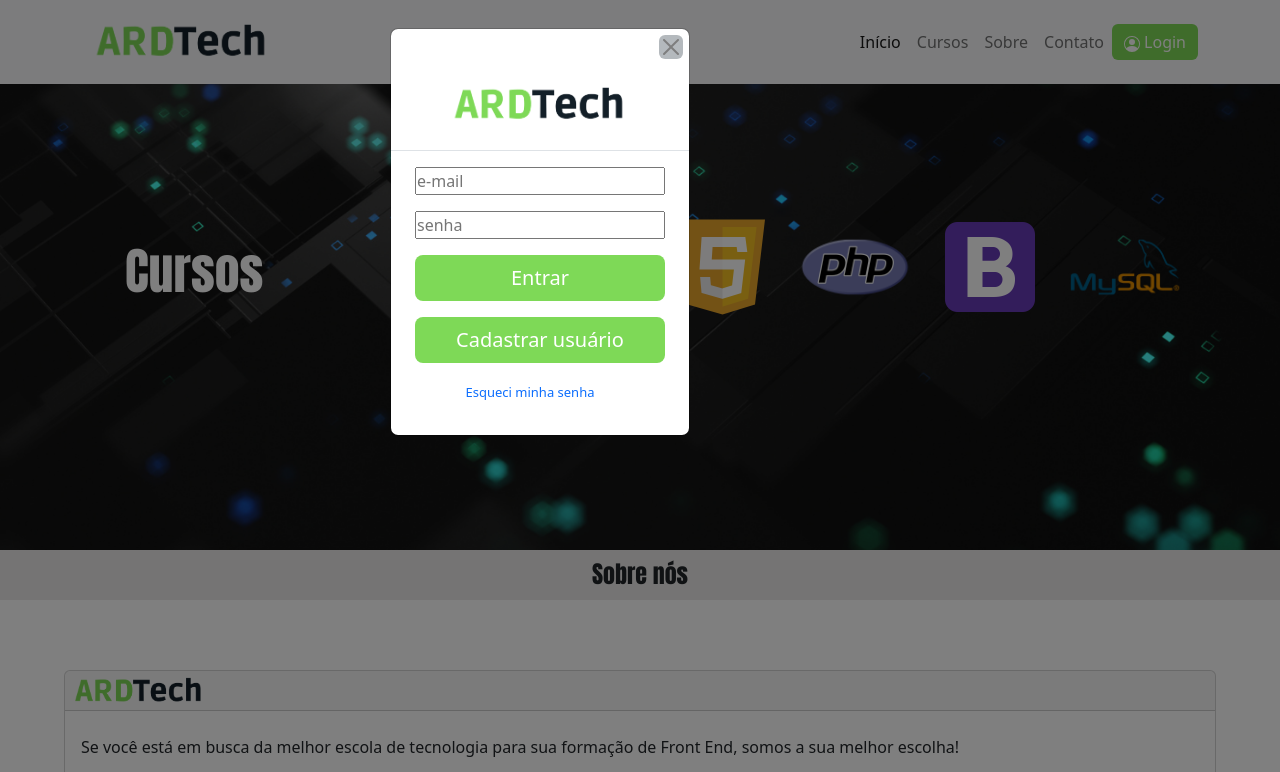
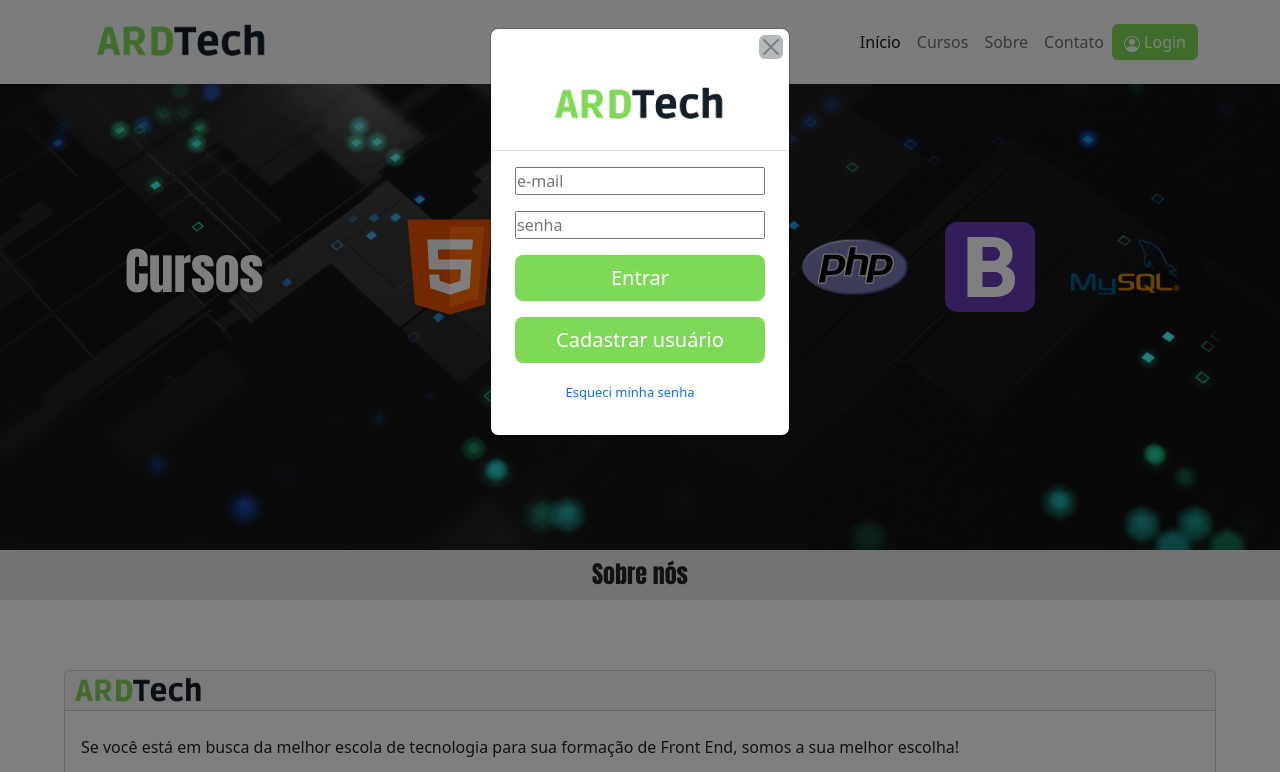
Before and after one commit to danilosrtech/Checkpoint-II-FrontEnd-I, a plain HTML site: page page-sobre.html in a window 1280 px wide. Both pictures are taken after a click on the button "Login". Shown: the top 772 px of the page. Drawn offline with nearby package versions, Linux system fonts and the light colour scheme.

Commit message:
modal_atualizado2

```diff
--- a/page-sobre.html
+++ b/page-sobre.html
@@ -4,9 +4,9 @@
     <meta charset="UTF-8">
     <meta http-equiv="X-UA-Compatible" content="IE=edge">
     <meta name="viewport" content="width=device-width, initial-scale=1.0">
+    <title>Curso HTML5</title>
     <link href="https://cdn.jsdelivr.net/npm/bootstrap@5.2.1/dist/css/bootstrap.min.css" rel="stylesheet" integrity="sha384-iYQeCzEYFbKjA/T2uDLTpkwGzCiq6soy8tYaI1GyVh/UjpbCx/TYkiZhlZB6+fzT" crossorigin="anonymous">
     <link rel="stylesheet" href="style-page.css">
-    <title>Curso HTML5</title>
 </head>
 <body>
     <header>
@@ -53,9 +53,9 @@
             </div>
             </div>
         </nav>
-        <div id="Login" class="modal">
+        <div id="Login" class="modal modal-tamanho">
             <div class="modal-dialog">
-                <div class="modal-content modal-tamanho">
+                <div class="modal-content">
                 <button type="button" class="btn btn-close modal-fechar bg-secondary" data-bs-dismiss="modal"></button>
                 <div class="modal-header justify-content-center">
                     <h3 class="modal-title"><img src="./assets/img/logo.png" alt="Logo" class="d-inline-block align-text-top logo-form"></h3>
--- a/style-page.css
+++ b/style-page.css
@@ -40,6 +40,8 @@
 
 .modal-tamanho {
     width: 300px;
+    left: 50%;
+    transform: translate(-50%);
 }
 
 .modal-fechar {
```
